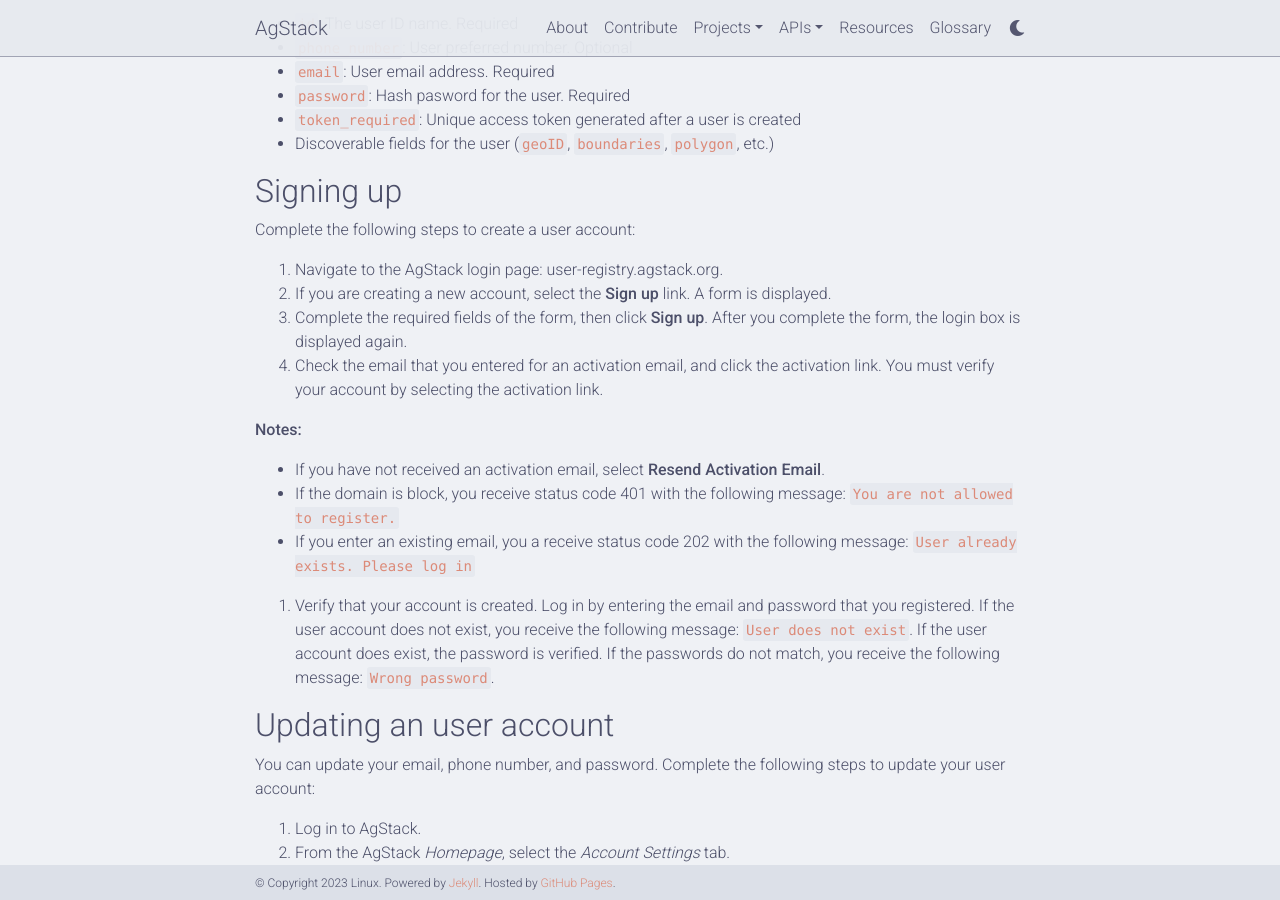
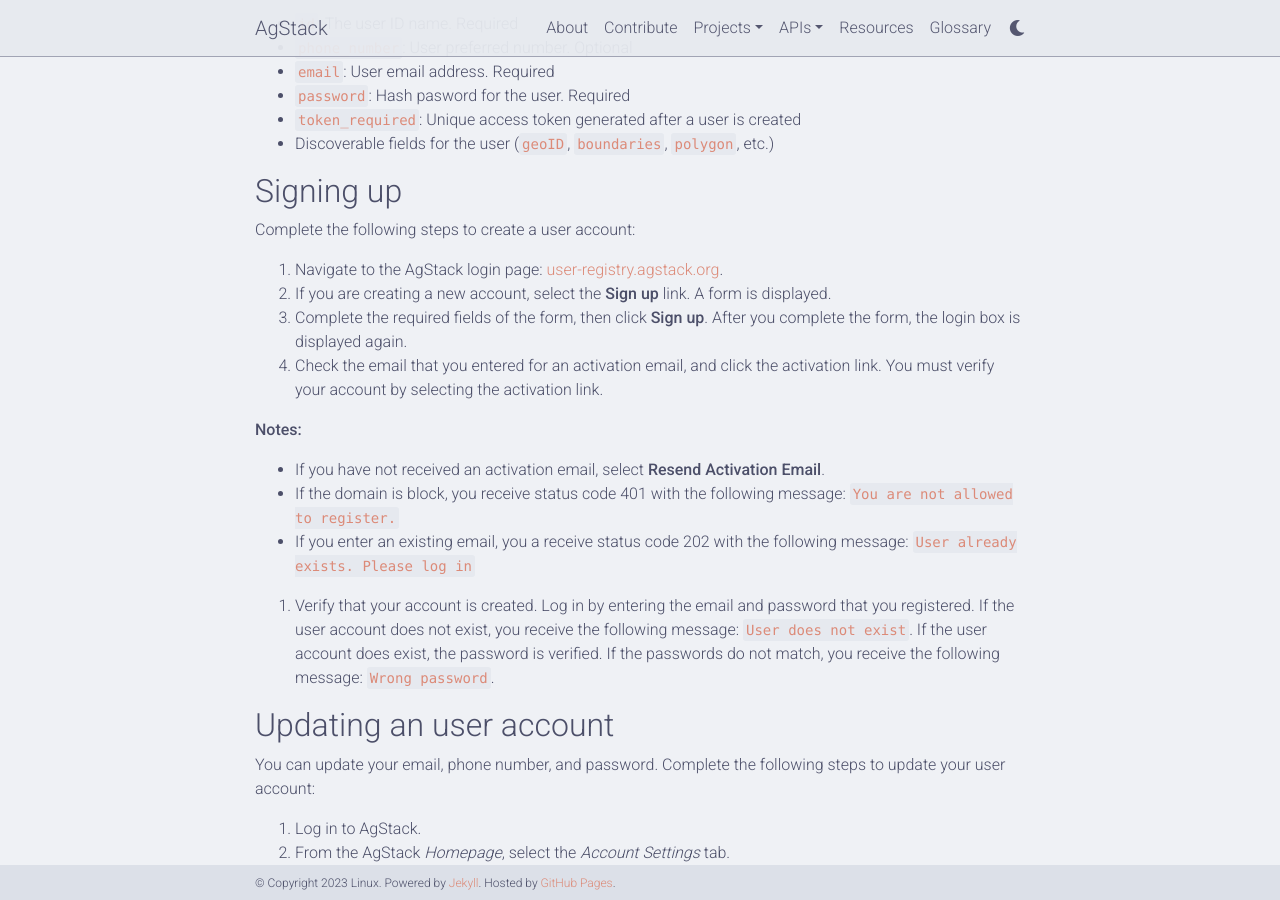
Before and after one commit to vmbrasseur/agstack-website, a Jekyll site: the page built from _pages/user_registry.md, in a window 1280 px wide and 900 px high, scrolled down 476 px. Built offline with Jekyll 4.4.1, drawn with Linux system fonts in a browser that asks for light colours; comment, search, counter and statistics services are not loaded; a style sheet for code colours, icons or effects is not loaded; part of the change alters nothing that is shown.

```diff
--- a/_pages/user_registry.md
+++ b/_pages/user_registry.md
@@ -28,7 +28,7 @@ A table list of user data where the following parameter values are stored:
 
 Complete the following steps to create a user account:
 
-1. Navigate to the AgStack login page: user-registry.agstack.org.
+1. Navigate to the AgStack login page: [user-registry.agstack.org](https://user-registry.agstack.org/).
 2. If you are creating a new account, select the **Sign up** link. A form is displayed.
 3. Complete the required fields of the form, then click **Sign up**. After you complete the form, the login box is displayed again.
 4. Check the email that you entered for an activation email, and click the activation link. You must verify your account by selecting the activation link.
```
